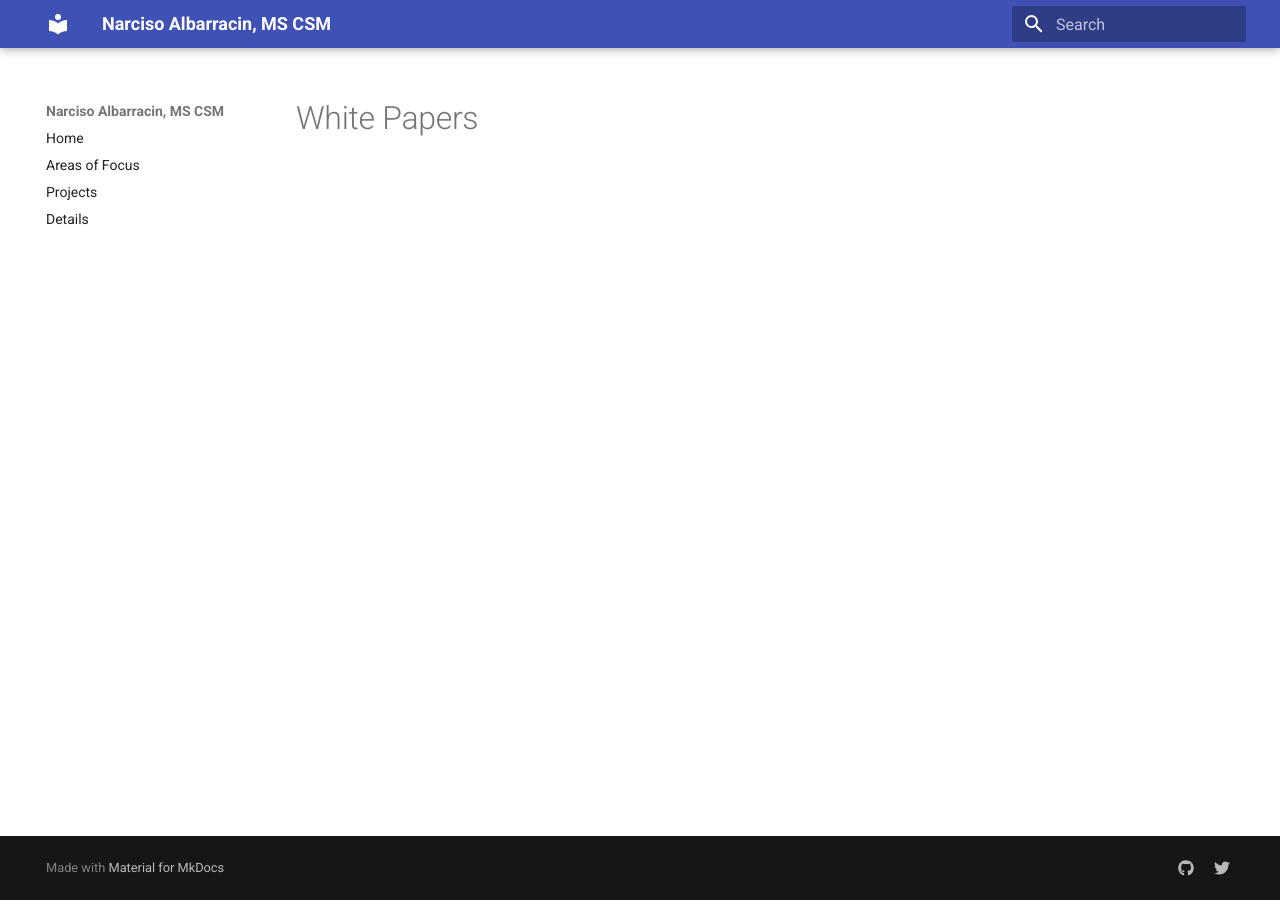
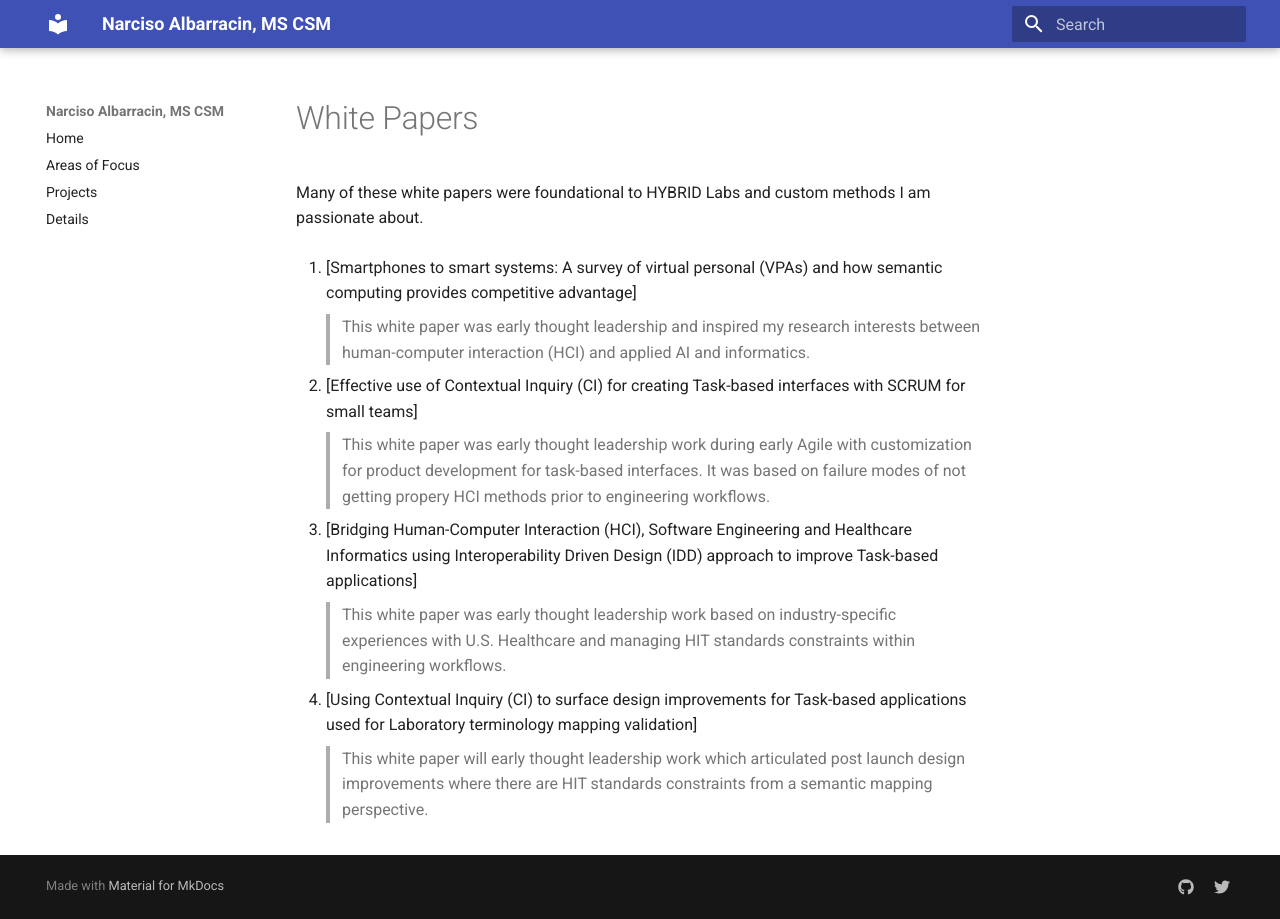
Before and after one commit to nalbarr/portfolio, an MkDocs documentation site: the page built from docs/whitepapers.md, in a window 1280 px wide. Built offline with MkDocs 1.6.1 and Material for MkDocs 9.7.7, drawn with Linux system fonts in a browser that asks for light colours.

Commit message:
Update whitepapers.md

```diff
--- a/docs/whitepapers.md
+++ b/docs/whitepapers.md
@@ -1 +1,15 @@
 # White Papers
+
+Many of these white papers were foundational to HYBRID Labs and custom methods I am passionate about.
+
+1. [Smartphones to smart systems:  A survey of virtual personal (VPAs) and how semantic computing provides competitive advantage]
+> This white paper was early thought leadership and inspired my research interests between human-computer interaction (HCI) and applied AI and informatics.
+
+2. [Effective use of Contextual Inquiry (CI) for creating Task-based interfaces with SCRUM for small teams]
+> This white paper was early thought leadership work during early Agile with customization for product development for task-based interfaces.  It was based on failure modes of not getting propery HCI methods prior to engineering workflows.
+
+3. [Bridging Human-Computer Interaction (HCI), Software Engineering and Healthcare Informatics using Interoperability Driven Design (IDD) approach to improve Task-based applications]
+> This white paper was early thought leadership work based on industry-specific experiences with U.S. Healthcare and managing HIT standards constraints within engineering workflows.
+
+4. [Using Contextual Inquiry (CI) to surface design improvements for Task-based applications used for Laboratory terminology mapping validation]
+> This white paper will early thought leadership work which articulated post launch design improvements where there are HIT standards constraints from a semantic mapping perspective.
```
